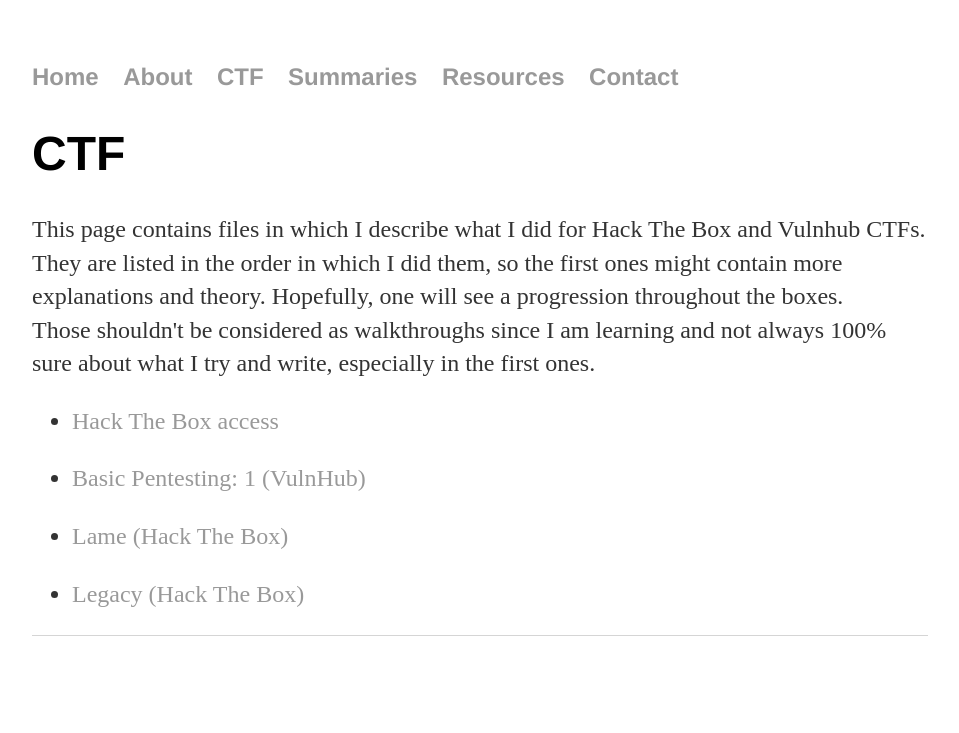
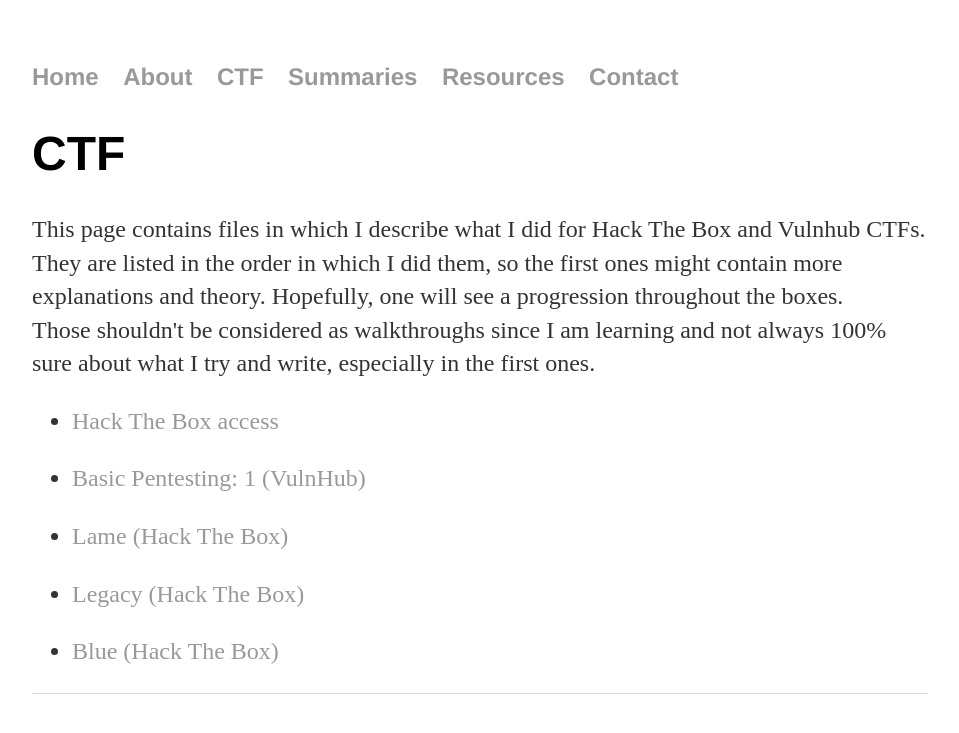
Before and after one commit to jsom1/jsom1.github.io, a Jekyll site: the page built from walkthroughs/index.html, in a window 1280 px wide. Shown: the top 733 px of the page, without its empty margins (160-1119 px from the left). Built offline with Jekyll 4.4.1, drawn with Linux system fonts in a browser that asks for light colours.

Commit message:
Update index.html

```diff
--- a/walkthroughs/index.html
+++ b/walkthroughs/index.html
@@ -24,5 +24,8 @@
 
 	<p><li><a href="/_walkthroughs/Legacy">Legacy (Hack The Box)</a><br>
 		</li></p>
+
+	<p><li><a href="/_walkthroughs/Blue">Blue (Hack The Box)</a><br>
+		</li></p>
 	</ul>
 </div>
```
